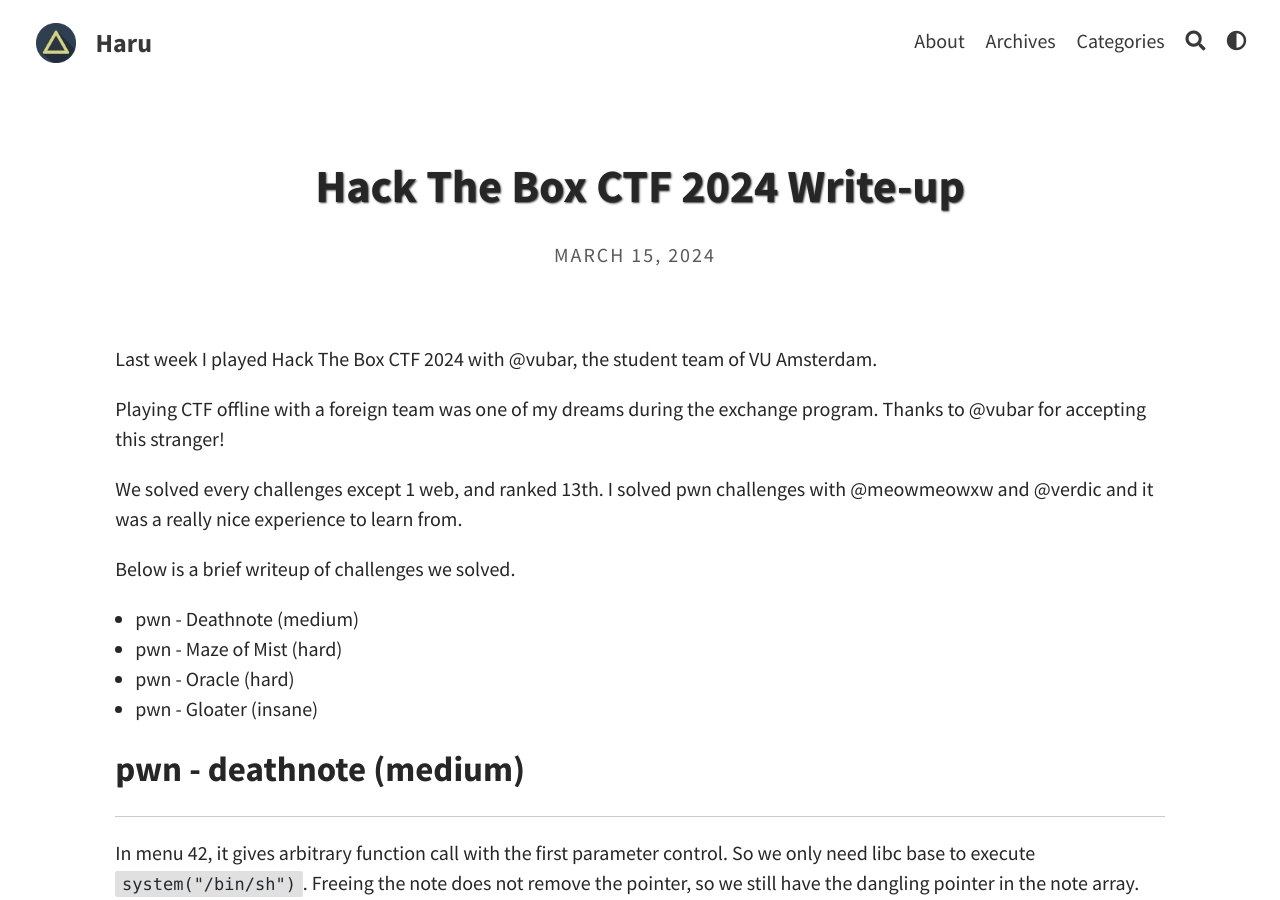
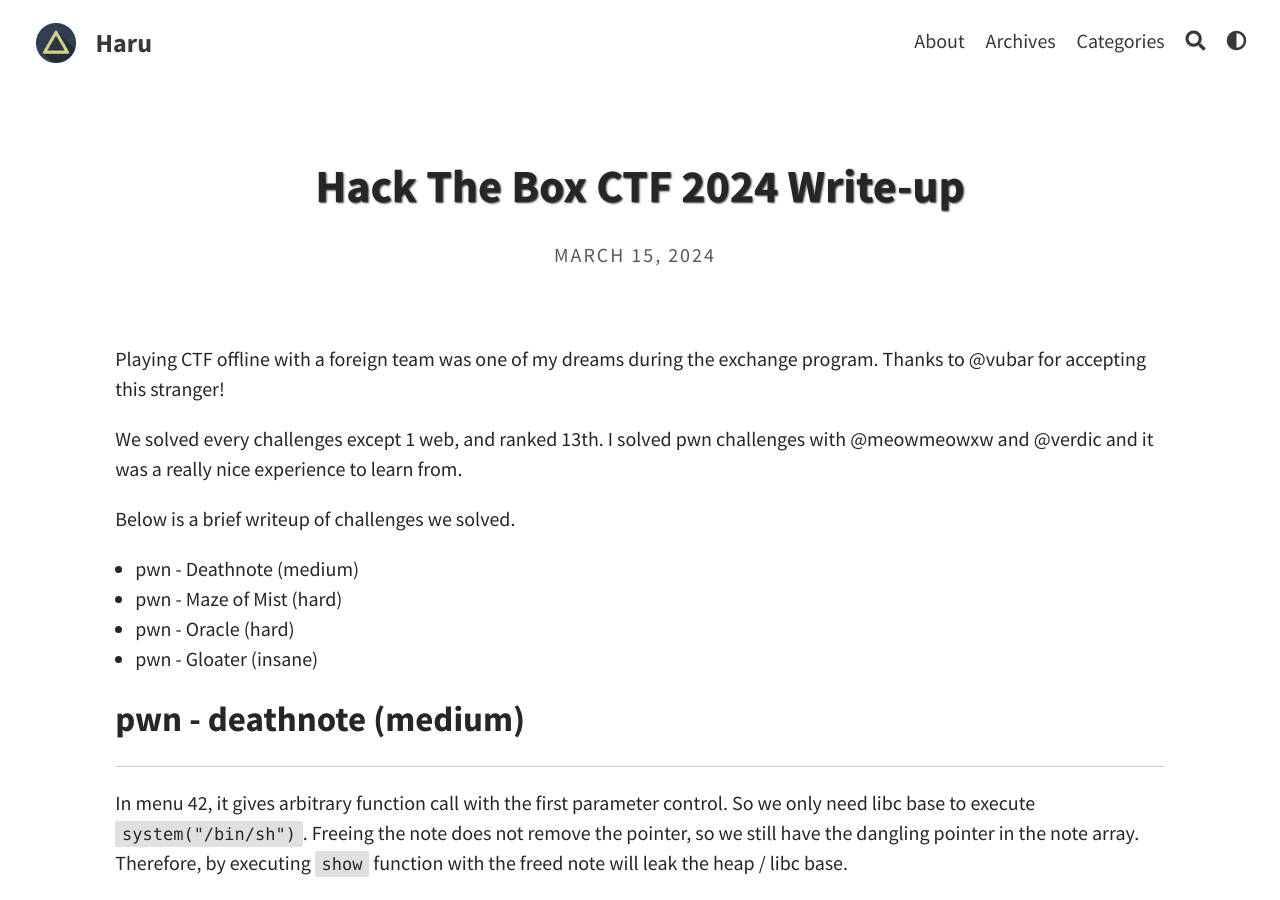
Before and after one commit to hareh4ru/hareh4ru.github.io, a Jekyll site: the page built from _posts/2024-03-15-Hack-The-Box-CTF-2024.md, in a window 1280 px wide and 900 px high. Built offline with Jekyll 4.4.1, drawn with Linux system fonts in a browser that asks for light colours; a script that is not in the unit is left out; comment, search, counter and statistics services are not loaded.

Commit message:
Update 2024-03-15-Hack-The-Box-CTF-2024.md

```diff
--- a/_posts/2024-03-15-Hack-The-Box-CTF-2024.md
+++ b/_posts/2024-03-15-Hack-The-Box-CTF-2024.md
@@ -6,8 +6,6 @@ tags: HTB2024
 excerpt_separator: <!--more-->
 title: Hack The Box CTF 2024 Write-up
 ---
-Last week I played Hack The Box CTF 2024 with @vubar, the student team of VU Amsterdam.
-
 <!--more-->
 
 Playing CTF offline with a foreign team was one of my dreams during the exchange program. Thanks to @vubar for accepting this stranger!
```
